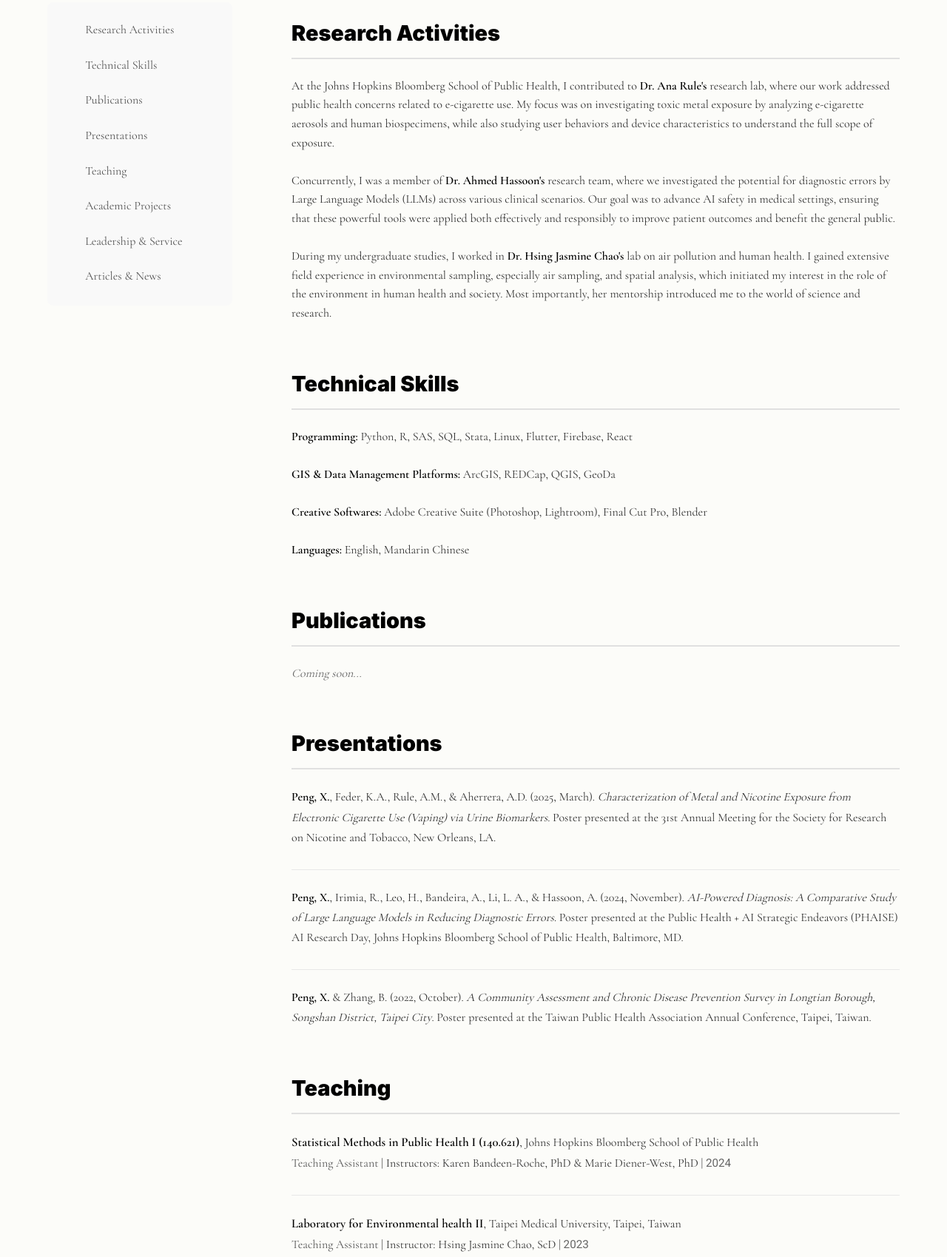
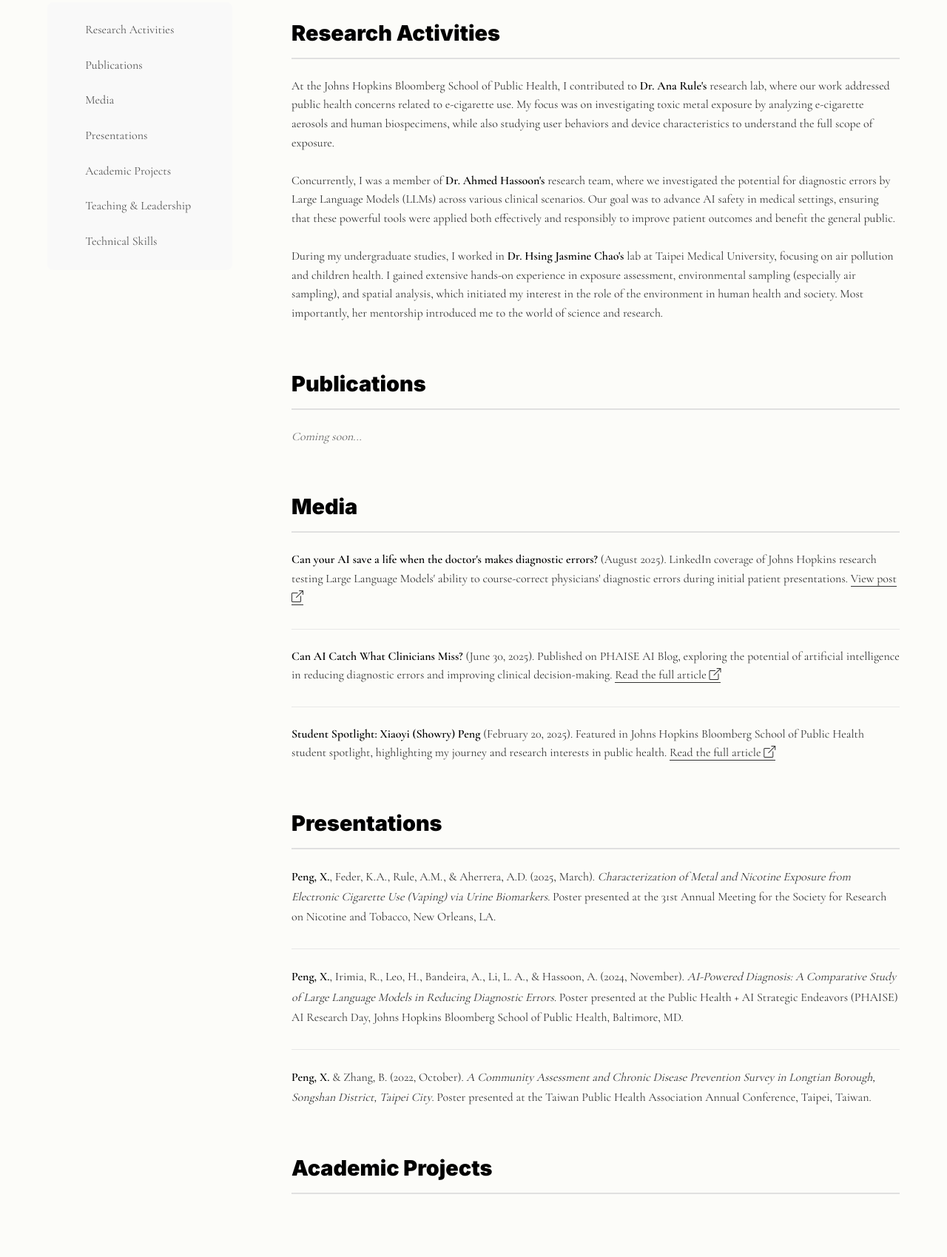
Before and after one commit to showrypeng/showrypeng, a plain HTML site: page research.html in a window 1280 px wide. Shown: the part 155-1854 px from the top of the page at 74% size. Drawn offline with nearby package versions, Linux system fonts and the light colour scheme.

Commit message:
Update research page: reorganize sections (impact-first), add LinkedIn post, enhance Dr. Chao description

```diff
--- a/research.html
+++ b/research.html
@@ -42,13 +42,12 @@
                 <nav class="research-nav">
                     <ul>
                         <li><a href="#research-activities" class="nav-link active">Research Activities</a></li>
+                        <li><a href="#publications" class="nav-link">Publications</a></li>
+                        <li><a href="#media" class="nav-link">Media</a></li>
+                        <li><a href="#presentations" class="nav-link">Presentations</a></li>
+                        <li><a href="#academic-projects" class="nav-link">Academic Projects</a></li>
+                        <li><a href="#teaching-leadership" class="nav-link">Teaching & Leadership</a></li>
                         <li><a href="#technical-skills" class="nav-link">Technical Skills</a></li>
-                        <li><a href="#publications" class="nav-link">Publications</a></li>
-                        <li><a href="#presentations" class="nav-link">Presentations</a></li>
-                        <li><a href="#teaching" class="nav-link">Teaching</a></li>
-                        <li><a href="#academic-projects" class="nav-link">Academic Projects</a></li>
-                        <li><a href="#leadership-service" class="nav-link">Leadership & Service</a></li>
-                        <li><a href="#articles-news" class="nav-link">Articles & News</a></li>
                     </ul>
                 </nav>
             </aside>
@@ -62,22 +61,7 @@
 
                              Concurrently, I was a member of <strong>Dr. Ahmed Hassoon's</strong> research team, where we investigated the potential for diagnostic errors by Large Language Models (LLMs) across various clinical scenarios. Our goal was to advance AI safety in medical settings, ensuring that these powerful tools were applied both effectively and responsibly to improve patient outcomes and benefit the general public.<br><br>
 
-                             During my undergraduate studies, I worked in <strong>Dr. Hsing Jasmine Chao's</strong> lab on air pollution and human health. I gained extensive field experience in environmental sampling, especially air sampling, and spatial analysis, which initiated my interest in the role of the environment in human health and society. Most importantly, her mentorship introduced me to the world of science and research.</p>
-                        </div>
-                    </div>
-                </section>
-
-                <section id="technical-skills" class="research-section">
-                    <h2>Technical Skills</h2>
-                    <div class="publication-list">
-                        <div class="publication-item">
-                            <p><strong>Programming:</strong> Python, R, SAS, SQL, Stata, Linux, Flutter, Firebase, React<br><br>
-
-                            <strong>GIS & Data Management Platforms:</strong> ArcGIS, REDCap, QGIS, GeoDa<br><br>
-
-                            <strong>Creative Softwares:</strong> Adobe Creative Suite (Photoshop, Lightroom), Final Cut Pro, Blender<br><br>
-
-                            <strong>Languages:</strong> English, Mandarin Chinese</p>
+                             During my undergraduate studies, I worked in <strong>Dr. Hsing Jasmine Chao's</strong> lab at Taipei Medical University, focusing on air pollution and children health. I gained extensive hands-on experience in exposure assessment, environmental sampling (especially air sampling), and spatial analysis, which initiated my interest in the role of the environment in human health and society. Most importantly, her mentorship introduced me to the world of science and research.</p>
                         </div>
                     </div>
                 </section>
@@ -87,6 +71,21 @@
                     <div class="publication-list">
                         <div class="publication-item">
                             <p><em>Coming soon...</em></p>
+                        </div>
+                    </div>
+                </section>
+
+                <section id="media" class="research-section">
+                    <h2>Media</h2>
+                    <div class="publication-list">
+                        <div class="publication-item">
+                            <p><strong>Can your AI save a life when the doctor's makes diagnostic errors?</strong> (August 2025). LinkedIn coverage of Johns Hopkins research testing Large Language Models' ability to course-correct physicians' diagnostic errors during initial patient presentations. <a href="https://www.linkedin.com/posts/ahmed-hass-hassoon-b6665643_ai-healthcareai-diagnostics-activity-7359581115923210240-Aa7T?utm_source=share&utm_medium=member_desktop&rcm=ACoAADfeJRwBwaJsZU2GQeSdsrFaT-XxrOA_mYw" target="_blank" rel="noopener noreferrer">View post <i class="bi bi-box-arrow-up-right"></i></a></p>
+                        </div>
+                        <div class="publication-item">
+                            <p><strong>Can AI Catch What Clinicians Miss?</strong> (June 30, 2025). Published on PHAISE AI Blog, exploring the potential of artificial intelligence in reducing diagnostic errors and improving clinical decision-making. <a href="https://phaise-ai-blog.netlify.app/can-ai-catch-what-clinicians-miss" target="_blank" rel="noopener noreferrer">Read the full article <i class="bi bi-box-arrow-up-right"></i></a></p>
+                        </div>
+                        <div class="publication-item">
+                            <p><strong>Student Spotlight: Xiaoyi (Showry) Peng</strong> (February 20, 2025). Featured in Johns Hopkins Bloomberg School of Public Health student spotlight, highlighting my journey and research interests in public health. <a href="https://publichealth.jhu.edu/2025/student-spotlight-xiaoyi-showry-peng" target="_blank" rel="noopener noreferrer">Read the full article <i class="bi bi-box-arrow-up-right"></i></a></p>
                         </div>
                     </div>
                 </section>
@@ -102,20 +101,6 @@
                         </div>
                         <div class="publication-item">
                             <p><strong>Peng, X.</strong> & Zhang, B. (2022, October). <em>A Community Assessment and Chronic Disease Prevention Survey in Longtian Borough, Songshan District, Taipei City</em>. Poster presented at the Taiwan Public Health Association Annual Conference, Taipei, Taiwan.</p>
-                        </div>
-                    </div>
-                </section>
-
-                <section id="teaching" class="research-section">
-                    <h2>Teaching</h2>
-                    <div class="publication-list">
-                        <div class="publication-item">
-                            <p><strong>Statistical Methods in Public Health I (140.621)</strong>, Johns Hopkins Bloomberg School of Public Health<br>
-                            <span class="teaching-role">Teaching Assistant</span> | Instructors: Karen Bandeen-Roche, PhD & Marie Diener-West, PhD | <span class="teaching-date">2024</span></p>
-                        </div>
-                        <div class="publication-item">
-                            <p><strong>Laboratory for Environmental health II</strong>, Taipei Medical University, Taipei, Taiwan<br>
-                            <span class="teaching-role">Teaching Assistant</span> | Instructor: Hsing Jasmine Chao, ScD | <span class="teaching-date">2023</span></p>
                         </div>
                     </div>
                 </section>
@@ -236,9 +221,17 @@
                     </div>
                 </section>
 
-                <section id="leadership-service" class="research-section">
-                    <h2>Leadership & Service</h2>
+                <section id="teaching-leadership" class="research-section">
+                    <h2>Teaching & Leadership</h2>
                     <div class="publication-list">
+                        <div class="publication-item">
+                            <p><strong>Statistical Methods in Public Health I (140.621)</strong>, Johns Hopkins Bloomberg School of Public Health<br>
+                            <span class="teaching-role">Teaching Assistant</span> | Instructors: Karen Bandeen-Roche, PhD & Marie Diener-West, PhD | <span class="teaching-date">2024</span></p>
+                        </div>
+                        <div class="publication-item">
+                            <p><strong>Laboratory for Environmental health II</strong>, Taipei Medical University, Taipei, Taiwan<br>
+                            <span class="teaching-role">Teaching Assistant</span> | Instructor: Hsing Jasmine Chao, ScD | <span class="teaching-date">2023</span></p>
+                        </div>
                         <div class="publication-item">
                             <p><strong>Taiwanese Student Association</strong>, Johns Hopkins University, Baltimore, MD<br>
                             <span class="teaching-role">Medical Campus Representative</span> | <span class="teaching-date">2024-2025</span></p>
@@ -252,14 +245,17 @@
                     </div>
                 </section>
 
-                <section id="articles-news" class="research-section">
-                    <h2>Articles & News</h2>
+                <section id="technical-skills" class="research-section">
+                    <h2>Technical Skills</h2>
                     <div class="publication-list">
                         <div class="publication-item">
-                            <p><strong>Can AI Catch What Clinicians Miss?</strong> (June 30, 2025). Published on PHAISE AI Blog, exploring the potential of artificial intelligence in reducing diagnostic errors and improving clinical decision-making. <a href="https://phaise-ai-blog.netlify.app/can-ai-catch-what-clinicians-miss" target="_blank" rel="noopener noreferrer">Read the full article <i class="bi bi-box-arrow-up-right"></i></a></p>
-                        </div>
-                        <div class="publication-item">
-                            <p><strong>Student Spotlight: Xiaoyi (Showry) Peng</strong> (February 20, 2025). Featured in Johns Hopkins Bloomberg School of Public Health student spotlight, highlighting my journey and research interests in public health. <a href="https://publichealth.jhu.edu/2025/student-spotlight-xiaoyi-showry-peng" target="_blank" rel="noopener noreferrer">Read the full article <i class="bi bi-box-arrow-up-right"></i></a></p>
+                            <p><strong>Programming:</strong> Python, R, SAS, SQL, Stata, Linux, Flutter, Firebase, React<br><br>
+
+                            <strong>GIS & Data Management Platforms:</strong> ArcGIS, REDCap, QGIS, GeoDa<br><br>
+
+                            <strong>Creative Softwares:</strong> Adobe Creative Suite (Photoshop, Lightroom), Final Cut Pro, Blender<br><br>
+
+                            <strong>Languages:</strong> English, Mandarin Chinese</p>
                         </div>
                     </div>
                 </section>
```
